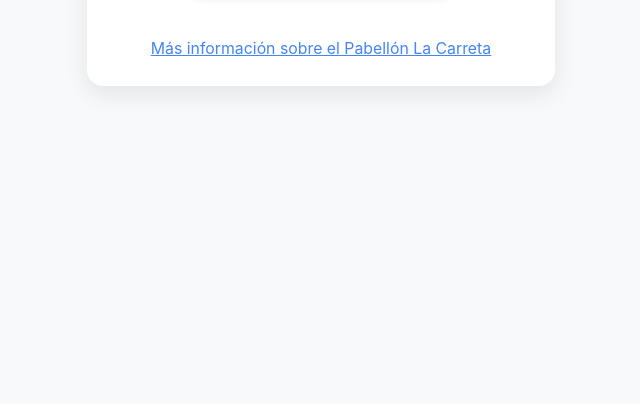
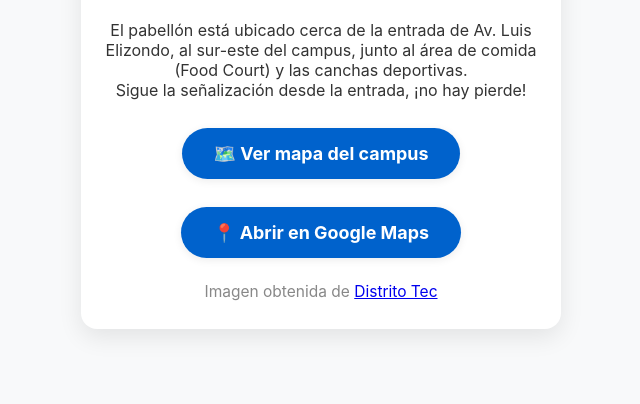
Before and after one commit to MentorIATec/nodoxtransferencias, a plain HTML site: page mapa-evento.html in a window 1280 px wide. Shown: the part 396-800 px from the top of the page, without its empty margins (319-959 px from the left). Drawn offline with Linux system fonts and the light colour scheme.

Commit message:
Update mapa-evento.html

```diff
--- a/mapa-evento.html
+++ b/mapa-evento.html
@@ -12,55 +12,76 @@
             padding: 0;
         }
         .container {
-            max-width: 420px;
-            margin: 30px auto;
+            max-width: 480px;
+            margin: 36px auto 24px auto;
             background: white;
             border-radius: 16px;
             box-shadow: 0 8px 24px rgba(0,0,0,0.09);
-            padding: 36px 24px 28px 24px;
+            padding: 0 0 28px 0;
             text-align: center;
         }
+        .place-image {
+            width: 100%;
+            border-radius: 16px 16px 0 0;
+            object-fit: cover;
+            max-height: 230px;
+        }
         h2 {
-            margin-bottom: 16px;
+            margin: 26px 0 12px 0;
             color: #0062cc;
             font-size: 1.45em;
         }
         p {
             color: #333;
-            margin-bottom: 18px;
+            margin: 0 22px 18px 22px;
             font-size: 1em;
         }
         .campus-map-btn {
             display: inline-block;
-            padding: 16px 34px;
+            padding: 15px 32px;
             background: #0062cc;
             color: #fff;
             border-radius: 28px;
             font-weight: bold;
             font-size: 1.12em;
             text-decoration: none;
-            margin-bottom: 20px;
+            margin: 10px 8px 18px 8px;
             box-shadow: 0 2px 8px rgba(0,0,0,0.08);
             transition: background 0.16s;
         }
         .campus-map-btn:hover {
             background: #004a99;
         }
+        .source-ref {
+            font-size: 0.97em;
+            color: #888;
+            margin: 0 28px 0 28px;
+            padding-top: 6px;
+        }
         .more-info-link {
             display: block;
             color: #4285f4;
-            margin-top: 22px;
+            margin-top: 16px;
             text-decoration: underline;
             font-size: 0.99em;
+        }
+        @media (max-width: 600px) {
+            .container { max-width: 99vw; border-radius: 0; }
+            .place-image { border-radius: 0; max-height: 36vw;}
+            p, .source-ref { margin-left: 7vw; margin-right: 7vw;}
         }
     </style>
 </head>
 <body>
     <div class="container">
+        <img src="vista-pabellon-la-carreta-tec.jpg"
+             alt="Vista del Pabellón La Carreta, Campus Monterrey"
+             class="place-image">
         <h2>Ubicación del Evento</h2>
         <p>
-            La <strong>Bienvenida de Transferencias</strong> será en el <strong>Pabellón “La Carreta”</strong>, dentro del Campus Monterrey.<br><br>
-            El pabellón está ubicado cerca de la entrada de Av. Luis Elizondo, al sur-este del campus, junto al Food Court y cerca de las canchas deportivas.<br>
+            El evento de <strong>Bienvenida de Transferencias</strong> se llevará a cabo en el <strong>Pabellón “La Carreta”</strong>, dentro del Campus Monterrey.<br><br>
+            El pabellón está ubicado cerca de la entrada de Av. Luis Elizondo, al sur-este del campus, junto al área de comida (Food Court) y las canchas deportivas.<br>
+            Sigue la señalización desde la entrada, ¡no hay pierde!
         </p>
         <a class="campus-map-btn"
            href="mapa-campusmonterrey-es-v12.jpg"
@@ -72,9 +93,9 @@
            target="_blank" rel="noopener">
            📍 Abrir en Google Maps
         </a>
-        <a class="more-info-link" href="https://distritotec.tec.mx/es/proyectos/pabellon-la-carreta" target="_blank" rel="noopener">
-            Más información sobre el Pabellón La Carreta
-        </a>
+        <div class="source-ref">
+            Imagen obtenida de <a href="https://distritotec.tec.mx/es/proyectos/pabellon-la-carreta" target="_blank" rel="noopener">Distrito Tec</a>
+        </div>
     </div>
 </body>
 </html>
```
